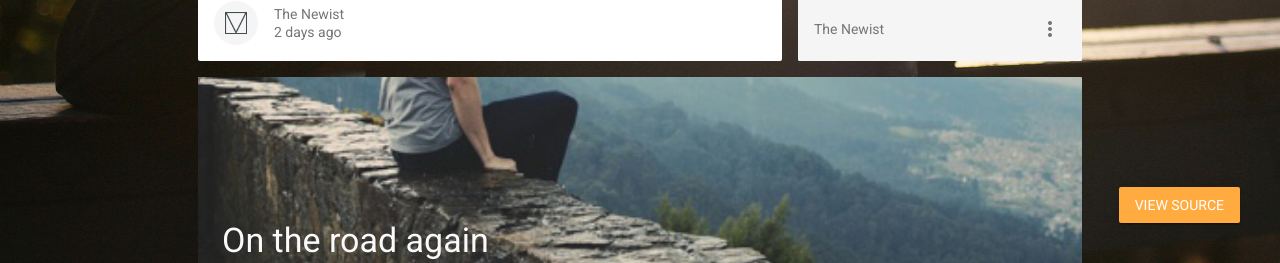
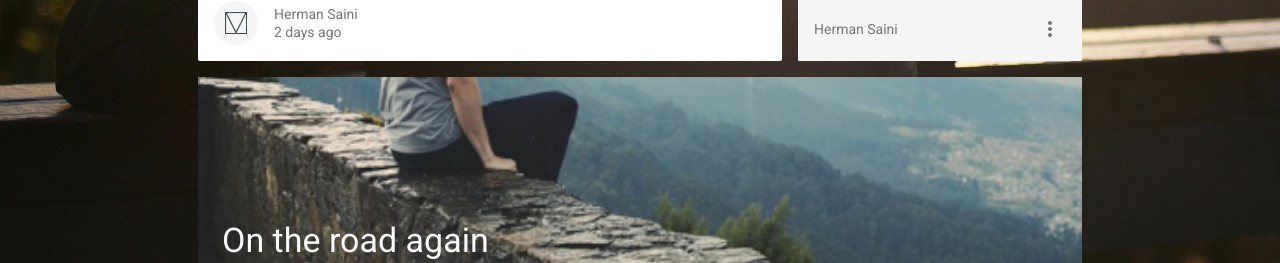
Before and after one commit to hermansaini/hermansaini.github.io, a plain HTML site: page index.html in a window 1280 px wide. Shown: the part 537-800 px from the top of the page. Drawn offline with nearby package versions, Linux system fonts and the light colour scheme.

Commit message:
Names
Push

```diff
--- a/index.html
+++ b/index.html
@@ -21,7 +21,7 @@
     <meta http-equiv="X-UA-Compatible" content="IE=edge">
     <meta name="description" content="A front-end template that helps you build fast, modern mobile web apps.">
     <meta name="viewport" content="width=device-width, initial-scale=1.0, minimum-scale=1.0">
-    <title>Material Design Lite</title>
+    <title>Herman Saini</title>
 
     <!-- Add to homescreen for Chrome on Android -->
     <meta name="mobile-web-app-capable" content="yes">
@@ -71,7 +71,7 @@
             <div class="mdl-card__supporting-text meta mdl-color-text--grey-600">
               <div class="minilogo"></div>
               <div>
-                <strong>The Newist</strong>
+                <strong>Herman Saini</strong>
                 <span>2 days ago</span>
               </div>
             </div>
@@ -87,7 +87,7 @@
             </div>
             <div class="mdl-card__supporting-text meta meta--fill mdl-color-text--grey-600">
               <div>
-                <strong>The Newist</strong>
+                <strong>Herman Saini</strong>
               </div>
               <ul class="mdl-menu mdl-js-menu mdl-menu--bottom-right mdl-js-ripple-effect" for="menubtn">
                 <li class="mdl-menu__item">About</li>
@@ -111,7 +111,7 @@
             <div class="mdl-card__supporting-text meta mdl-color-text--grey-600">
               <div class="minilogo"></div>
               <div>
-                <strong>The Newist</strong>
+                <strong>Herman Saini</strong>
                 <span>2 days ago</span>
               </div>
             </div>
@@ -126,7 +126,7 @@
             <div class="mdl-card__supporting-text meta mdl-color-text--grey-600">
               <div class="minilogo"></div>
               <div>
-                <strong>The Newist</strong>
+                <strong>Herman Saini</strong>
                 <span>2 days ago</span>
               </div>
             </div>
@@ -141,7 +141,7 @@
             <div class="mdl-card__supporting-text meta mdl-color-text--grey-600">
               <div class="minilogo"></div>
               <div>
-                <strong>The Newist</strong>
+                <strong>Herman Saini</strong>
                 <span>2 days ago</span>
               </div>
             </div>
@@ -178,7 +178,6 @@
       </main>
       <div class="mdl-layout__obfuscator"></div>
     </div>
-    <a href="https://github.com/google/material-design-lite/blob/mdl-1.x/templates/blog/" target="_blank" id="view-source" class="mdl-button mdl-js-button mdl-button--raised mdl-js-ripple-effect mdl-color--accent mdl-color-text--white">View Source</a>
     <script src="https://code.getmdl.io/1.3.0/material.min.js"></script>
   </body>
   <script>
```
